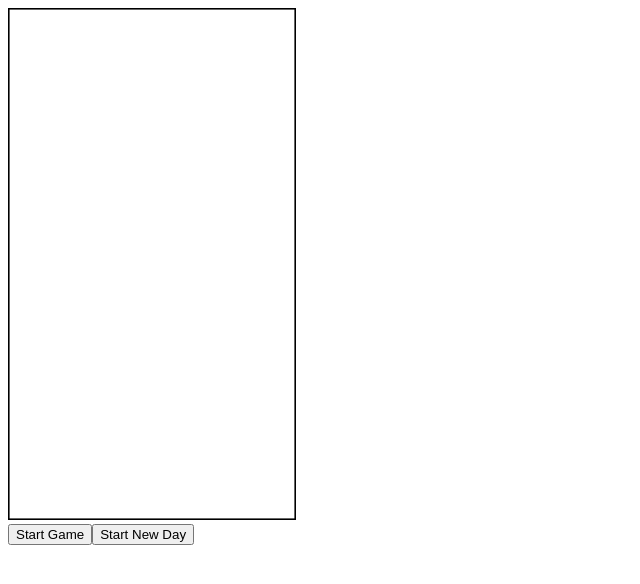
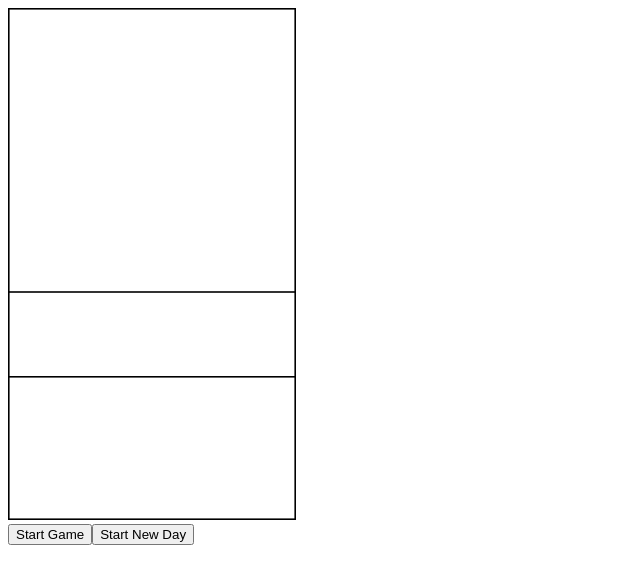
Before and after one commit to thomsedavi/oudenopolis, a React (Create React App) app: page / in a window 1280 px wide. Shown: the top 584 px of the page, without its empty margins (0-640 px from the left). Built offline with nearby package versions, Linux system fonts and the light colour scheme.

Commit message:
Move map to window, auto generate map

```diff
--- a/src/App.tsx
+++ b/src/App.tsx
@@ -1,7 +1,7 @@
 import { useState } from 'react';
 import { CitizenId, Citizens, startingCitizens } from './citizens';
 import { AttributeCode, Attributes } from './attributes';
-import { Amenity, District } from './districts';
+import { Amenity, District, getDistrict } from './districts';
 import { AmenityCode } from './amenities';
 import { Action, DistrictState, Result } from './actions';
 import { EmploymentRate } from './enums';
@@ -27,6 +27,7 @@ export default function Game(): JSX.Element {
   const [selectedActionIndex, setSelectedActionIndex] = useState<number | undefined>(undefined);
   const [rollResults, setRollResults] = useState<{description: string, dice: number, rotation: number} | undefined>(undefined);
   const [inspectDistrict, setInspectDistrict] = useState<boolean>(false);
+  const [offset, setOffset] = useState<{x: number, y: number}>({x: 0, y: 0});
   const [errors, setErrors] = useState<string[]>([]);
 
   const cardsInDeck = (): CitizenId[] => {
@@ -134,7 +135,7 @@ export default function Game(): JSX.Element {
 
     const grid: {[coords: string]: District} = {};
 
-    grid['(0,0)'] = new District('Meldon', [{code: AmenityCode.Water, size: 1, density: 4}, {code: AmenityCode.Road}]);
+    grid['(0,0)'] = getDistrict(0, 0);
 
     setGrid(grid);
   }
@@ -384,6 +385,8 @@ export default function Game(): JSX.Element {
           amenityName = 'water';
         } else if (amenity.code === AmenityCode.Housing) {
           amenityName = 'housing';
+        } else if (amenity.code === AmenityCode.Road) {
+          amenityName = 'road';
         }
 
         let density = 'averagely';
@@ -517,9 +520,32 @@ export default function Game(): JSX.Element {
 
     if (outcome !== undefined) {
       if (selectedCellId !== undefined) {
-        const cell = grid[selectedCellId];
+        const newGrid = {...grid};
+
+        const cell = newGrid[selectedCellId];
 
         cell.amenities.push(outcome.amenity);
+
+        const coords = selectedCellId.substring(1, selectedCellId.length - 1).split(',');
+
+        const surrounds: {x: number, y: number}[] = [
+          {x: Number(coords[0]) + 1, y: Number(coords[1]) - 1},
+          {x: Number(coords[0]) + 2, y: Number(coords[1])},
+          {x: Number(coords[0]) + 1, y: Number(coords[1]) + 1},
+          {x: Number(coords[0]) - 1, y: Number(coords[1]) + 1},
+          {x: Number(coords[0]) - 2, y: Number(coords[1])},
+          {x: Number(coords[0]) - 1, y: Number(coords[1]) - 1},
+        ];
+
+        surrounds.forEach(coord => {
+          const id = `(${coord.x},${coord.y})`
+
+          if (newGrid[id] === undefined) {
+            newGrid[id] = getDistrict(coord.x, coord.y);
+          }
+        })
+
+        setGrid(newGrid);
 
         setRollResults({description: outcome.resultDescription, dice: dice, rotation: Math.random()});
         discardCards([...selectedCards]);
@@ -532,7 +558,7 @@ export default function Game(): JSX.Element {
   }
 
   availableActions.forEach((action, actionIndex) => {
-      actionElements.push(<g key={`action${actionIndex}`} transform={`translate(50 ${100 + (actionIndex * 120)})`}>
+      actionElements.push(<g key={`action${actionIndex}`} transform={`translate(50 ${910 + (actionIndex * 120)})`}>
         <rect width='800' height='100' stroke='none' fill='black' />
         <rect x={5} y={5} width={790} height={90} stroke='none' fill='white' />
         <text x={25} y={70} fontSize='5em' fontFamily='monospace' fill='black'>{action.name}</text>
@@ -624,9 +650,7 @@ export default function Game(): JSX.Element {
     }
 
     if (road !== undefined) {
-      if (road.size === 1) {
       amenityElements.push(<line key={`district${cellId}road`} x1={50} x2={150} y1={50} y2={50} stroke='black' strokeWidth={1} />);
-      }
     }
 
     if (housing !== undefined) {
@@ -653,16 +677,18 @@ export default function Game(): JSX.Element {
       }
     }
 
-    return <g key={`district${cellId}`} transform={`translate(${150 + (Number(coords[0]) * 100)} ${675 + (Number(coords[1]) * 100)}) scale(3)`}>
+    return <g key={`district${cellId}`} mask="url(#mapMask)">
+      <g transform={`translate(${150 + (Number(coords[0]) * 300) - (offset.x * 300)} ${290 + (Number(coords[1]) * 300) - (offset.y * 300)}) scale(3)`}>
         <rect width='200' height='100' stroke={selectedCellId === cellId ? 'black' : 'darkgray'} fill='none' />
         {amenityElements}
-      <rect width='200' height='100' stroke='none' fill='transparent' cursor='pointer' onClick={() => updateSelectedCell(cellId)} />
-      {selectedCellId === cellId && <>
+        <rect width='200' height='100' stroke='none' fill='transparent' cursor='pointer' onClick={() => {updateSelectedCell(cellId); setOffset({x: Number(coords[0]), y: Number(coords[1])})}} />
+        {selectedCellId === cellId && <g transform={`translate(120 0) scale(0.4)`}>
           <rect x={160} y={-40} width={80} height={80} stroke='none' fill='black' />
           <rect x={165} y={-35} width={70} height={70} stroke='none' fill='white' />
           <text x={180} y={30} fontFamily='monospace' fontSize={80}>?</text>
           <rect x={160} y={-40} width={80} height={80} stroke='none' fill='transparent' cursor='pointer' onClick={() => setInspectDistrict(prev => !prev)} />
-      </>}
+        </g>}
+      </g>
     </g>;
   })
 
@@ -671,7 +697,9 @@ export default function Game(): JSX.Element {
       <div>
         <svg viewBox='0 0 900 1600' xmlns='http://www.w3.org/2000/svg' width='18em'>
           <rect width='900' height='1600' fill='black' stroke='none' />
-          <rect x='5' y='5' width='890' height='1590' fill='white' stroke='none' />
+          <rect x='5' y='5' width='890' height='880' fill='white' stroke='none' />
+          <rect x='5' y='890' width='890' height='260' fill='white' stroke='none' />
+          <rect x='5' y='1155' width='890' height='440' fill='white' stroke='none' />
           {cardsInDeck().length > 0 && <g transform='translate(15 1020)'>
             {cardsInDeck().length > 4  && <>
               <rect x='20' y='20' width='90' height='160' fill='black' stroke='none' />
@@ -698,8 +726,11 @@ export default function Game(): JSX.Element {
             <rect x='5' y='5' width='80' height='150' fill='white' stroke='none' />
             <text x={45 - 35} y={discardedCards.length > 9 ? '105' : '125'} fontSize={discardedCards.length > 9 ? '5em' : '10em'} fontFamily='monospace' fill='darkgray'>{discardedCards.length}</text>
           </g>}
+          <mask id="mapMask">
+            <rect x='5' y='5' width='890' height='880' fill='white' stroke='none' />
+          </mask>
+          {mapElements}
           {actionElements}
-          {mapElements}
           {actionElement}
           {cardElements}
         </svg>
--- a/src/districts.ts
+++ b/src/districts.ts
@@ -17,3 +17,14 @@ export class District {
     this.amenities = amenities;
   }
 }
+
+export const getDistrict = (x: number, y: number): District => {
+  const amenities: Amenity[] = [{code: AmenityCode.Water, size: 1, density: 1}];
+
+  // a diagonal starting road going to the Northwest
+  if (x === y && x <= 0) {
+    amenities.push({code: AmenityCode.Road});
+  }
+
+  return new District(`District #${x}${y}`, amenities);
+}
```
Lines whose indentation alone changed are shown as unchanged.
